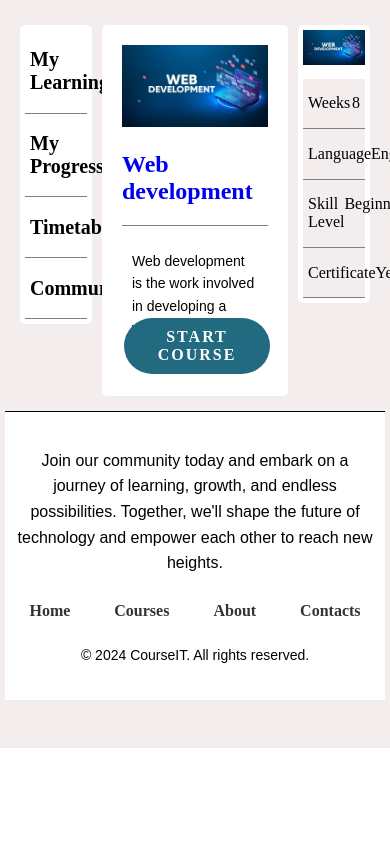
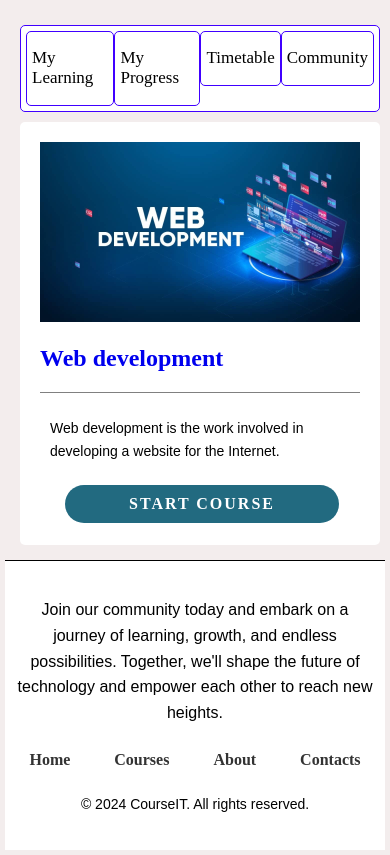
Before and after one commit to rotich-brian/WEBDEV-311, a Django app: page /course/1/ in a window 390 px wide; the page is wider, and only the part inside the window is pictured. Shown: the part 96-951 px from the top of that part. Before the commit the page ends 844 px from the top of that part, so only its background shows below. Run offline with Django 5.2, Linux system fonts and the light colour scheme; data comes from the database, SQL or seed files in the repository.

Commit message:
modified dashboard & course_detail

```diff
--- a/index/static/css/styles.css
+++ b/index/static/css/styles.css
@@ -3,6 +3,10 @@ body{
     align-items: center;
     background: hsl(0, 19%, 94%);
     margin: 5px;
+}
+
+a {
+    text-decoration: none;
 }
 
 .content {
@@ -52,9 +56,14 @@ body{
     padding: 5px;
 }
 
+.side-bar-divs:hover {
+    background-color: hsl(0, 19%, 94%);
+}
+
 .content-div .side-bar div h1 {
+    color: #000000;
     font-size: 20px;
-    font-weight: 600;
+    font-weight: 500;
 }
 
 .content-div .cos-detail {
@@ -407,3 +416,48 @@ button[type="submit"]:hover {
     border-radius: 5px;
     color: white;
 }
+
+/* SCREEN SIZES */
+@media (max-width: 960px) {
+
+    .content-div {
+        justify-content: center;
+        display: flex;
+        flex-direction: column;
+    }
+
+    .content-div .side-bar {
+        height: 100%;
+        width: 100%;
+        margin: 5px;
+        border-radius: 5px;
+        background-color: white;
+    }
+
+    .side-bar div{
+        display: flex;
+        border: solid rgb(64, 0, 255);
+        border-width: 1px;
+        border-radius: 5px;
+        justify-content: space-around;
+    }
+
+    .content-div .side-bar div h1 {
+        color: #000000;
+        font-size: 17px;
+        font-weight: 500;
+    }
+
+    .content-div .cos-detail {
+        width: 100%;
+        height: 100%;
+        margin: 5px;
+        border-radius: 5px;
+        background-color: white;
+    }
+
+    .content-div .more-info {
+        display: none;
+    }
+
+}
--- a/index/templates/index/course_detail.html
+++ b/index/templates/index/course_detail.html
@@ -28,18 +28,22 @@
         <div class="content-div">
             <div class="side-bar">
                 <div>
+                    <a href="">
                     <div class="side-bar-divs">
                         <h1>My Learning</h1>
-                    </div>
+                    </div></a>
+                    <a href="">
                     <div class="side-bar-divs">
                         <h1>My Progress</h1>
-                    </div>
+                    </div></a>
+                    <a href="">
                     <div class="side-bar-divs">
                         <h1>Timetable</h1>
-                    </div>
+                    </div></a>
+                    <a href="">
                     <div class="side-bar-divs">
                         <h1>Community</h1>
-                    </div>
+                    </div></a>
                 </div>
             </div>
             <div class="cos-detail">
```
